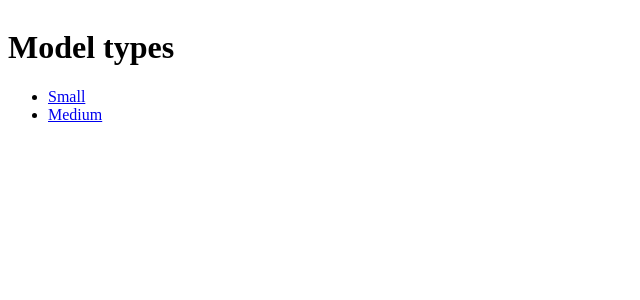
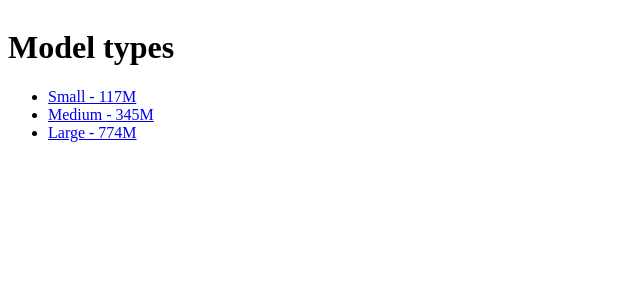
Before and after one commit to ftlabs/gpt2-gui, a Flask app: page / in a window 1280 px wide. Shown: the top 300 px of the page, without its empty margins (0-640 px from the left). Run offline with Flask 2, Linux system fonts and the light colour scheme.

Commit message:
updates index page to include link to large model page

```diff
--- a/src/templates/index.html
+++ b/src/templates/index.html
@@ -40,10 +40,13 @@
 				</h1>
 				<ul>
 					<li>
-						<a href="/model/small">Small</a>
+						<a href="/model/small">Small - 117M</a>
 					</li>
 					<li>
-						<a href="/model/medium">Medium</a>
+						<a href="/model/medium">Medium - 345M</a>
+					</li>
+					<li>
+						<a href="/model/large">Large - 774M</a>
 					</li>
 				</ul>
 			</div>
```
